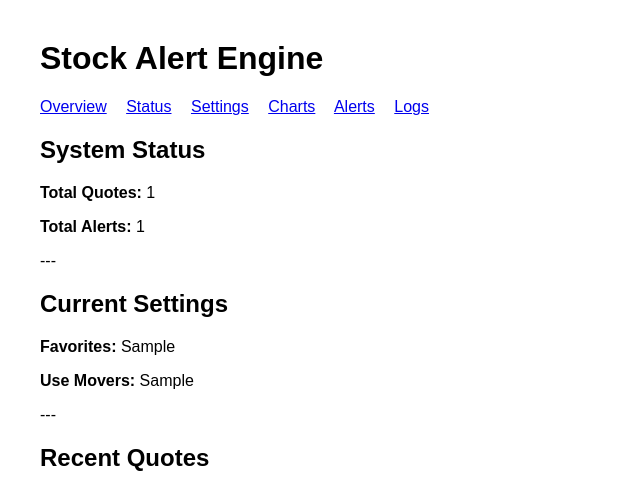
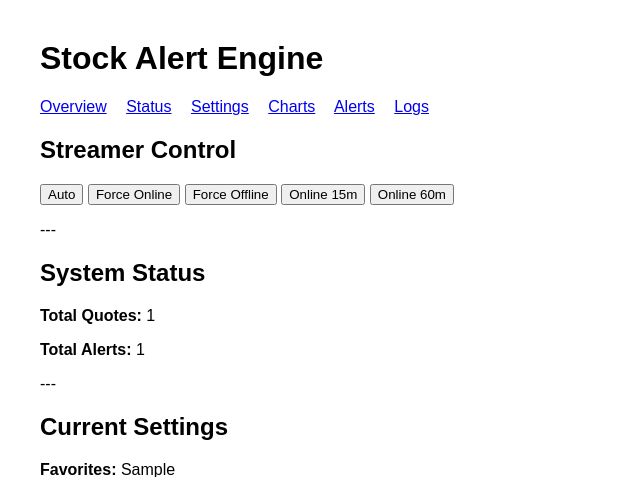
Before and after one commit to 2020dataanalysis/stock-alert-saas, a Python web app: template app/web/templates/overview.html in a window 1280 px wide. Shown: the top 477 px of the page, without its empty margins (0-640 px from the left). Run offline with Jinja, Linux system fonts and the light colour scheme; the template is opened without the code that fills it: most values are stand-ins (such as "Sample title", 1, 10 or a date in 2020).

Commit message:
add streamer control buttons to overview dashboard

```diff
--- a/app/web/templates/overview.html
+++ b/app/web/templates/overview.html
@@ -22,6 +22,25 @@
     <a href="/alerts">Alerts</a>
     <a href="/logs">Logs</a>
 </nav>
+
+
+
+
+<h2>Streamer Control</h2>
+
+<button onclick="setMode('auto')">Auto</button>
+<button onclick="setMode('online')">Force Online</button>
+<button onclick="setMode('offline')">Force Offline</button>
+<button onclick="onlineFor(15)">Online 15m</button>
+<button onclick="onlineFor(60)">Online 60m</button>
+
+<p id="streamer-status"></p>
+
+---
+
+
+
+
 
 <h2>System Status</h2>
 
@@ -79,5 +98,33 @@
 {% endfor %}
 </table>
 
+
+
+
+
+<script>
+function setMode(mode) {
+    fetch(`/api/streamer/mode/${mode}`, { method: 'POST' })
+        .then(res => res.json())
+        .then(data => {
+            document.getElementById("streamer-status").innerText =
+                "Mode set to: " + data.mode;
+        });
+}
+
+function onlineFor(minutes) {
+    fetch(`/api/streamer/online-for/${minutes}`, { method: 'POST' })
+        .then(res => res.json())
+        .then(data => {
+            document.getElementById("streamer-status").innerText =
+                "Online until: " + data.until;
+        });
+}
+</script>
+
+
+
+
+
 </body>
 </html>
```
